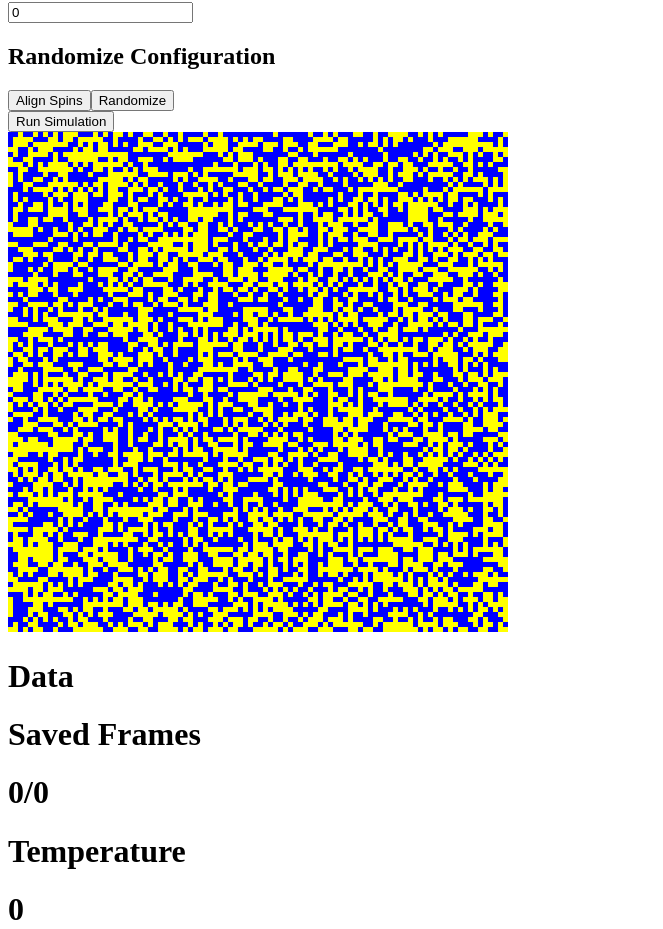
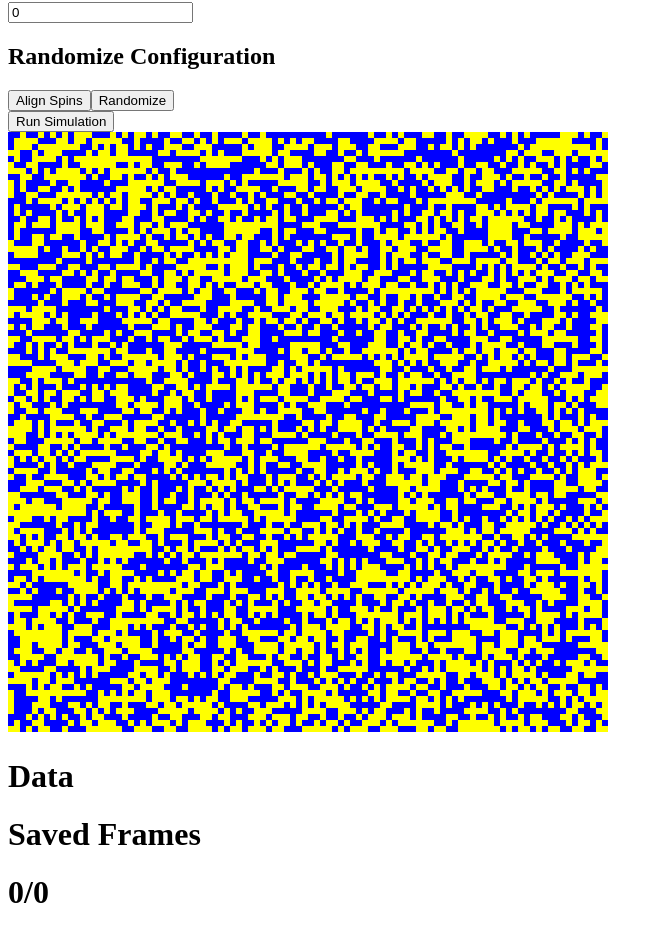
Before and after one commit to heyglassy/statmechsims2, a Next.js app: page / in a window 1280 px wide. Shown: the part 2215-3144 px from the top of the page, without its empty margins (0-663 px from the left). Built offline with nearby package versions, Linux system fonts and the light colour scheme.

Commit message:
Updated Graph Size, updated data sidebar

```diff
--- a/src/components/Canvas.tsx
+++ b/src/components/Canvas.tsx
@@ -17,9 +17,9 @@ const Canvas = () => {
 
   return (
     <canvas
-      className="w-650 h-650 bg-white ml-5 mt-5"
-      width="500px"
-      height="500px"
+      className="w-600 h-600 bg-white ml-5 mt-5"
+      width="600px"
+      height="600px"
       ref={canvas}
     ></canvas>
   );
--- a/src/components/DataSidebar.tsx
+++ b/src/components/DataSidebar.tsx
@@ -3,7 +3,7 @@ import useStore from "../types/store";
 const DataSidebar = () => {
   const { dashboard, initDashboard } = useStore();
   return (
-    <div className="flex flex-wrap m-3 items-center">
+    <div className="flex flex-wrap m-3 items-center w-full">
       <h1 className="text-2xl font-bold">Data</h1>
       <div className="bg-black my-1 w-full h-px"></div>
       <div className="w-24 h-16 p-2 text-center text-xs bg-white rounded m-2">
@@ -53,7 +53,7 @@ const DataSidebar = () => {
       <input
         type="button"
         value="Reset Stats"
-        className="text-white bg-blue-500 h-10 w-24"
+        className="text-white bg-blue-500 h-10 w-24 rounded"
         onClick={initDashboard}
       />
     </div>
--- a/src/components/Graphs.tsx
+++ b/src/components/Graphs.tsx
@@ -1,6 +1,6 @@
 const Graphs = () => {
   return (
-    <div className="mx-3 mb-3">
+    <div className="mx-3 mb-3 w-full">
       <h1 className="text-2xl font-bold">Graphs</h1>
       <div className="bg-black my-1 w-full h-px"></div>
       <canvas id="temp_vs_mag_graph" className="m-3 bg-white"></canvas>
--- a/src/models/metropolis.ts
+++ b/src/models/metropolis.ts
@@ -19,7 +19,7 @@ const metropolis = (timestamp: number) => {
     canvas,
   } = create(TSStore).getState();
 
-  let width = 500 / settings.latticeSize;
+  let width = 600 / settings.latticeSize;
 
   const deltaUofM = (
     i: number,
--- a/src/models/setup.ts
+++ b/src/models/setup.ts
@@ -3,7 +3,7 @@ import create from "zustand";
 
 const metropolisSetup = () => {
   let { settings, context, spins } = create(TSStore).getState();
-  let width = 500 / settings.latticeSize;
+  let width = 600 / settings.latticeSize;
   for (let a = 0; a < settings.latticeSize; a++) {
     for (let j = 0; j < settings.latticeSize; j++) {
       if (spins[a][j] == 1) context!.fillStyle = "yellow";
--- a/tailwind.config.js
+++ b/tailwind.config.js
@@ -4,7 +4,7 @@ module.exports = {
     theme: {
         extend: {
             spacing: {
-                650: "500px",
+                600: "600px",
             },
         },
     },
```
